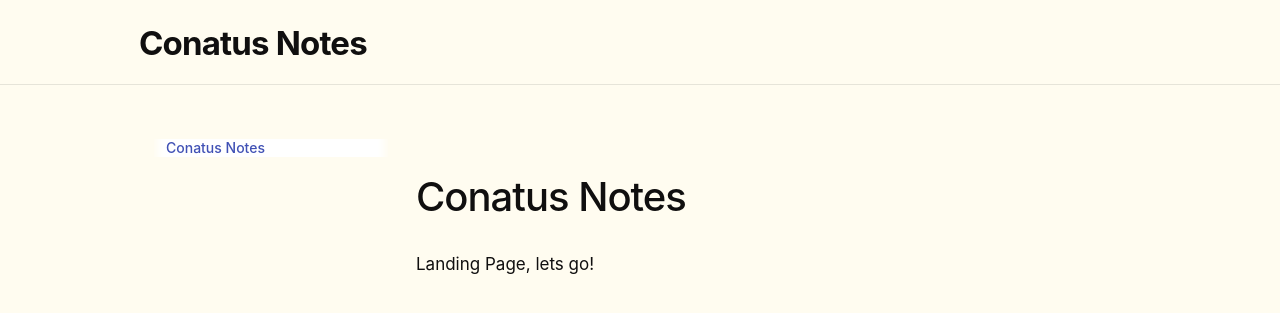
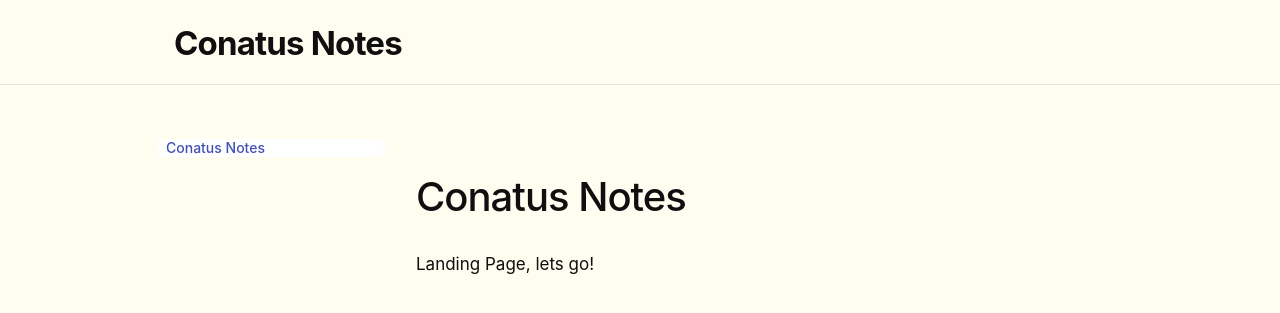
Before and after one commit to ConatusNotes/conatusnotes.github.io, an MkDocs documentation site: the page built from docs/index.md, in a window 1280 px wide. Shown: the top 313 px of the page. Built offline with MkDocs 1.6.1 and Material for MkDocs 9.7.7, drawn with Linux system fonts in a browser that asks for light colours.

Commit message:
vault backup: 2026-10-03 18:19:50

```diff
--- a/docs/stylesheets/site.css
+++ b/docs/stylesheets/site.css
@@ -16,7 +16,10 @@
   --md-typeset-a-color: var(--purple);
 }
 
-/* ---------- whole page ---------- */
+
+/* =========================================================
+   GLOBAL
+   ========================================================= */
 
 html,
 body,
@@ -36,81 +39,140 @@ body {
     sans-serif;
 }
 
-/* ---------- header ---------- */
+
+/* =========================================================
+   HEADER
+   ========================================================= */
 
 .md-header {
+  height: 4.25rem;
+
   background: var(--paper);
   color: var(--ink);
 
+  border-bottom: 1px solid var(--border);
   box-shadow: none;
-  border-bottom: 1px solid var(--border);
 }
 
 .md-header__inner {
-  max-width: 980px;
+  max-width: 1050px;
+  height: 4.25rem;
+
+  align-items: center;
 }
 
-.md-header__title {
-  color: var(--ink);
-  font-weight: 500;
-  font-size: 1.05rem;
+/* Hide Material logo, but keep mobile menu */
+.md-header__button.md-logo {
+  display: none !important;
 }
 
-/* remove Material-looking clutter */
+/* Personal-site title */
+.md-header__title {
+  margin-left: 0;
 
+  color: var(--ink);
+
+  font-size: 1.65rem;
+  font-weight: 500;
+  letter-spacing: -0.025em;
+}
+
+
+/* Remove Material search/source clutter */
 .md-search,
 .md-header__source {
   display: none;
 }
 
-/* ---------- horizontal section tabs ---------- */
+
+/* =========================================================
+   DESKTOP NAVIGATION / TABS
+   ========================================================= */
+
+/*
+   Pull the tabs into the header so the title sits on the
+   left and navigation sits on the right.
+*/
 
 .md-tabs {
-  background: var(--paper);
-  color: var(--ink);
+  height: 4.25rem;
+  margin-top: -4.25rem;
 
-  border-bottom: 1px solid var(--border);
+  background: transparent;
+  border: 0;
+
+  pointer-events: none;
 }
 
 .md-tabs__inner {
-  max-width: 980px;
+  max-width: 1050px;
+  height: 100%;
+
+  display: flex;
+  align-items: center;
+  justify-content: flex-end;
+
+  pointer-events: auto;
+}
+
+.md-tabs__list {
+  margin: 0;
+  padding: 0;
+
+  display: flex;
+  align-items: center;
+  justify-content: flex-end;
+
+  gap: 2rem;
+}
+
+.md-tabs__item {
+  height: auto;
+  padding: 0;
 }
 
 .md-tabs__link {
   position: relative;
 
+  margin: 0;
+  padding: 0.35rem 0;
+
   color: var(--ink);
   opacity: 1;
 
-  font-size: 0.78rem;
+  font-size: 1rem;
   font-weight: 450;
 }
 
+/* Hover */
 .md-tabs__link:hover {
   color: var(--purple);
 }
 
-/* active tab = tiny orange mark */
-
+/* Active section */
 .md-tabs__item--active .md-tabs__link {
   color: var(--ink);
-  font-weight: 550;
+  font-weight: 500;
 }
 
+/* Small orange active indicator */
 .md-tabs__item--active .md-tabs__link::after {
   content: "";
 
   position: absolute;
   left: 0;
   right: 0;
-  bottom: -0.65rem;
+  bottom: -0.45rem;
 
   height: 2px;
 
   background: var(--orange);
 }
 
-/* ---------- article ---------- */
+
+/* =========================================================
+   CONTENT / ARTICLE
+   ========================================================= */
 
 .md-grid {
   max-width: 980px;
@@ -131,7 +193,10 @@ body {
   line-height: 1.68;
 }
 
-/* ---------- headings ---------- */
+
+/* =========================================================
+   HEADINGS
+   ========================================================= */
 
 .md-typeset h1 {
   margin: 0 0 1.5rem;
@@ -161,7 +226,10 @@ body {
   font-weight: 600;
 }
 
-/* ---------- links ---------- */
+
+/* =========================================================
+   LINKS
+   ========================================================= */
 
 .md-typeset a {
   color: var(--purple);
@@ -176,11 +244,13 @@ body {
   text-decoration: underline;
 }
 
-/* ---------- subtle orange accents ---------- */
+
+/* =========================================================
+   SUBTLE ACCENTS
+   ========================================================= */
 
 .md-typeset blockquote {
   border-left: 2px solid var(--orange);
-
   color: var(--muted);
 }
 
@@ -192,7 +262,10 @@ body {
   background: rgba(218, 112, 44, 0.22);
 }
 
-/* ---------- dates / secondary text ---------- */
+
+/* =========================================================
+   SECONDARY / META TEXT
+   ========================================================= */
 
 .md-typeset small,
 .md-typeset .date,
@@ -200,7 +273,10 @@ body {
   color: var(--muted);
 }
 
-/* ---------- code ---------- */
+
+/* =========================================================
+   CODE
+   ========================================================= */
 
 .md-typeset code {
   background: var(--paper-2);
@@ -213,14 +289,20 @@ body {
   background: var(--paper-2);
 }
 
-/* ---------- images ---------- */
+
+/* =========================================================
+   IMAGES
+   ========================================================= */
 
 .md-typeset img {
   border-radius: 0;
   box-shadow: none;
 }
 
-/* ---------- navigation/sidebar ---------- */
+
+/* =========================================================
+   SIDEBAR / NAVIGATION
+   ========================================================= */
 
 .md-nav__link {
   color: var(--muted);
@@ -235,7 +317,10 @@ body {
   font-weight: 550;
 }
 
-/* ---------- footer ---------- */
+
+/* =========================================================
+   FOOTER
+   ========================================================= */
 
 .md-footer,
 .md-footer-meta {
@@ -243,9 +328,24 @@ body {
   color: var(--muted);
 }
 
-/* ---------- mobile ---------- */
 
-@media screen and (max-width: 767px) {
+/* =========================================================
+   MOBILE
+   ========================================================= */
+
+@media screen and (max-width: 76.234375em) {
+  /*
+     Let Material for MkDocs handle mobile navigation normally.
+  */
+
+  .md-tabs {
+    display: none;
+  }
+
+  .md-header__title {
+    font-size: 1.35rem;
+  }
+
   .md-content__inner {
     padding-top: 1.5rem;
   }
@@ -258,121 +358,3 @@ body {
     font-size: 1.75rem;
   }
 }
-
-.md-header {
-  height: 4.25rem;
-  background: var(--paper);
-  border-bottom: 1px solid var(--border);
-  box-shadow: none;
-}
-
-.md-header__inner {
-  max-width: 1050px;
-  height: 4.25rem;
-  align-items: center;
-}
-
-/* Remove Material logo only — keep mobile menu */
-.md-header__button.md-logo {
-  display: none !important;
-}
-
-/* Larger personal-site title */
-.md-header__title {
-  margin-left: 0;
-  font-size: 1.65rem;
-  font-weight: 500;
-  letter-spacing: -0.025em;
-  color: var(--ink);
-}
-
-
-/* ---------------------------------------------------------
-   Move tabs upward into header
-   --------------------------------------------------------- */
-
-.md-tabs {
-  height: 4.25rem;
-  margin-top: -4.25rem;
-
-  background: transparent;
-  border: 0;
-
-  pointer-events: none;
-}
-
-.md-tabs__inner {
-  max-width: 1050px;
-  height: 100%;
-
-  display: flex;
-  justify-content: flex-end;
-  align-items: center;
-
-  pointer-events: auto;
-}
-
-.md-tabs__list {
-  margin: 0;
-  padding: 0;
-
-  display: flex;
-  justify-content: flex-end;
-  gap: 2rem;
-}
-
-.md-tabs__item {
-  height: auto;
-  padding: 0;
-}
-
-.md-tabs__link {
-  position: relative;
-
-  margin: 0;
-  padding: 0.35rem 0;
-
-  color: var(--ink);
-  font-size: 1rem;
-  font-weight: 450;
-  opacity: 1;
-}
-
-/* Purple hover */
-.md-tabs__link:hover {
-  color: var(--purple);
-}
-
-/* Current section */
-.md-tabs__item--active .md-tabs__link {
-  color: var(--ink);
-  font-weight: 500;
-}
-
-/* Tiny orange active underline */
-.md-tabs__item--active .md-tabs__link::after {
-  content: "";
-
-  position: absolute;
-  left: 0;
-  right: 0;
-  bottom: -0.45rem;
-
-  height: 2px;
-  background: var(--orange);
-}
-
-
-/* ---------------------------------------------------------
-   Mobile: let Material return to normal mobile navigation
-   --------------------------------------------------------- */
-
-@media screen and (max-width: 76.234375em) {
-  .md-tabs {
-    display: none;
-  }
-
-  .md-header__title {
-    font-size: 1.35rem;
-  }
-}
```
